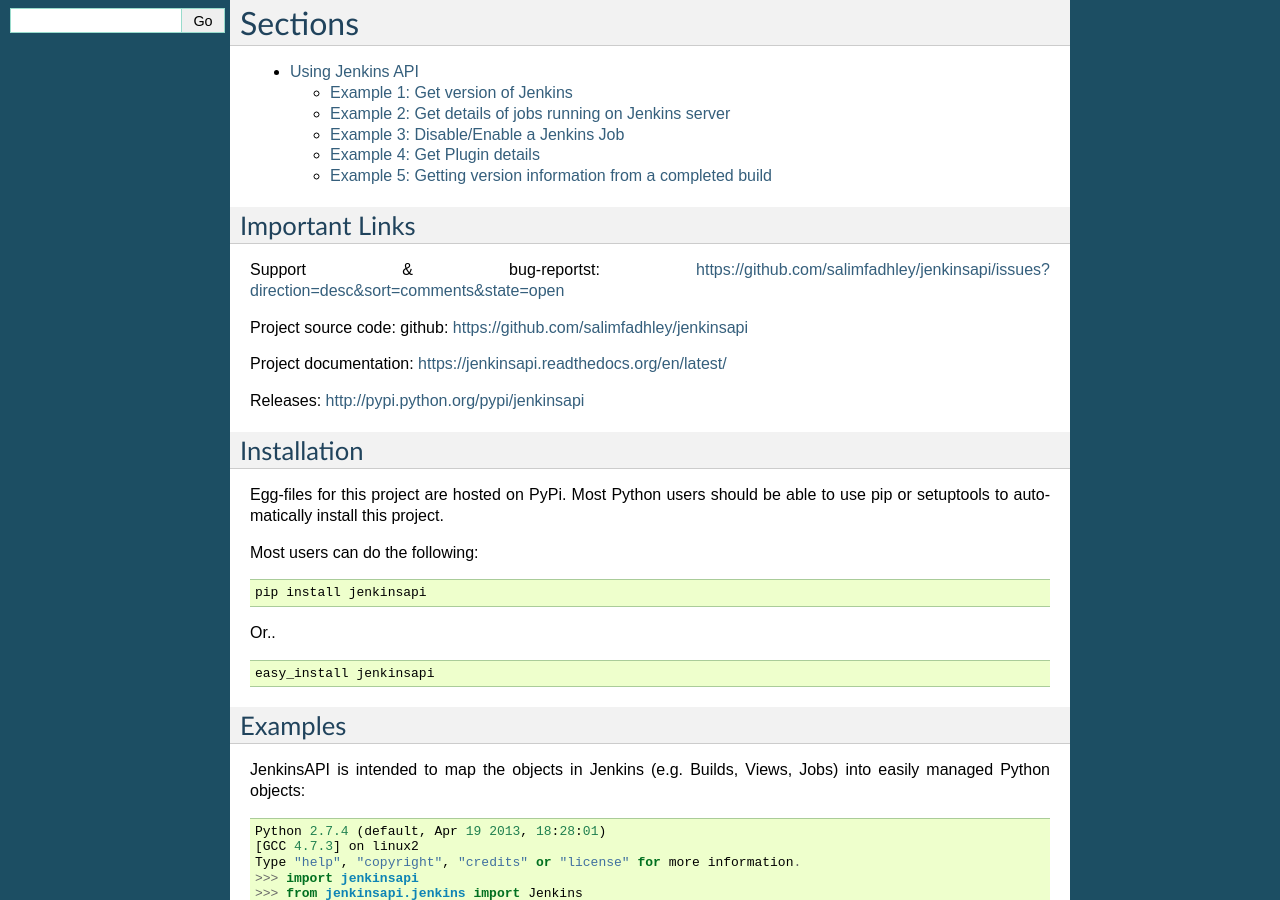
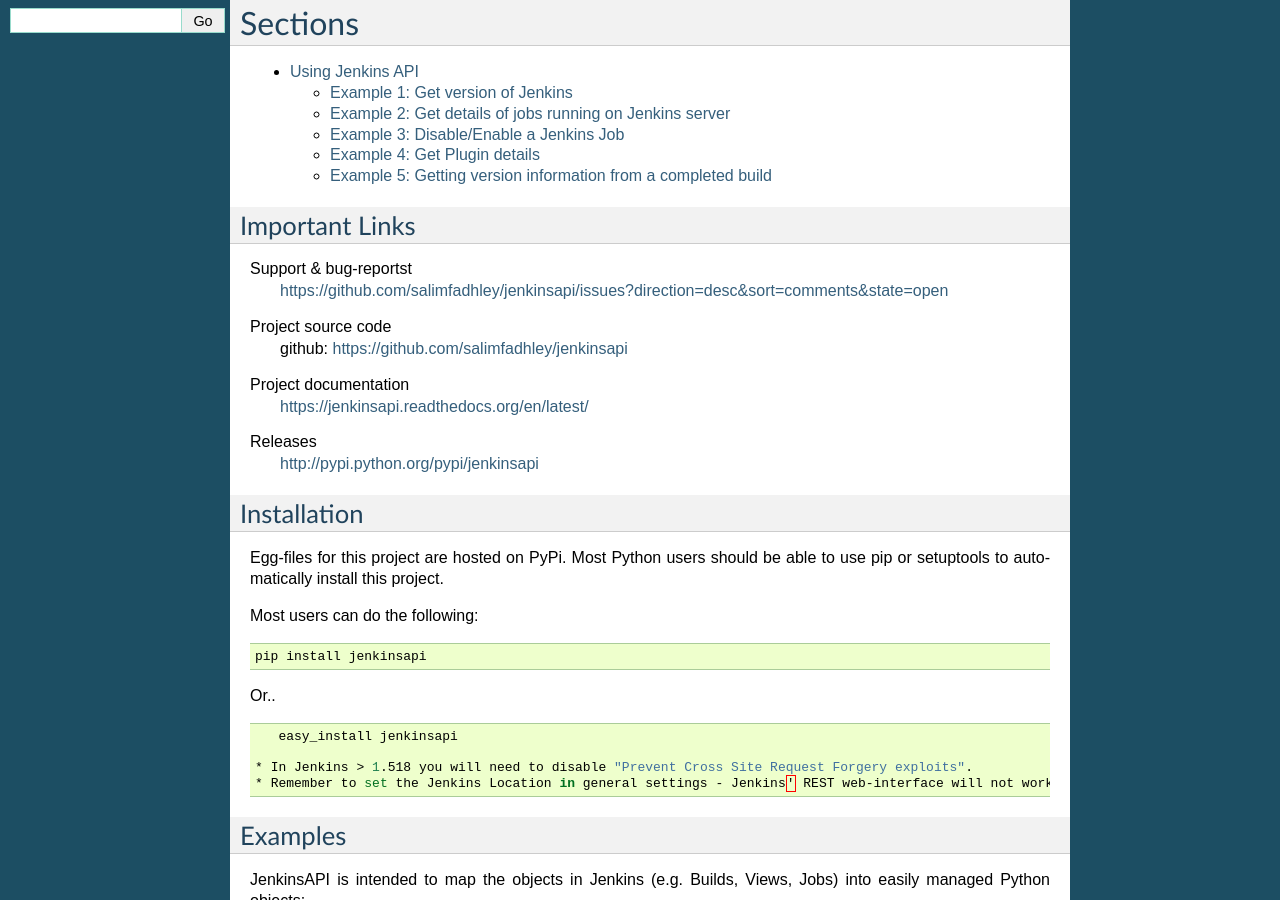
Before and after one commit to ramonvanalteren/jenkinsapi-old, a Sphinx documentation site: the page built from doc/source/index.rst, in a window 1280 px wide and 900 px high, scrolled down 447 px. Built offline with Sphinx 7.4.7, drawn with Linux system fonts in a browser that asks for light colours; pages that are not in the unit, such as notebooks, are missing from menus; the version number could not be read and is left out; some of the changed lines change nothing that is shown.

Commit message:
tidy up links section

```diff
--- a/doc/source/index.rst
+++ b/doc/source/index.rst
@@ -30,13 +30,17 @@
 Important Links
 ---------------
 
-Support & bug-reportst: https://github.com/salimfadhley/jenkinsapi/issues?direction=desc&sort=comments&state=open
+Support & bug-reportst
+    https://github.com/salimfadhley/jenkinsapi/issues?direction=desc&sort=comments&state=open
 
-Project source code: github: https://github.com/salimfadhley/jenkinsapi
+Project source code
+    github: https://github.com/salimfadhley/jenkinsapi
 
-Project documentation: https://jenkinsapi.readthedocs.org/en/latest/
+Project documentation
+    https://jenkinsapi.readthedocs.org/en/latest/
 
-Releases: http://pypi.python.org/pypi/jenkinsapi
+Releases
+    http://pypi.python.org/pypi/jenkinsapi
 
 Installation
 -------------
@@ -54,6 +58,9 @@
 .. code-block:: bash
 
     easy_install jenkinsapi
+
+ * In Jenkins > 1.518 you will need to disable "Prevent Cross Site Request Forgery exploits".
+ * Remember to set the Jenkins Location in general settings - Jenkins' REST web-interface will not work if this is set incorrectly.
 
 Examples
 --------
```
